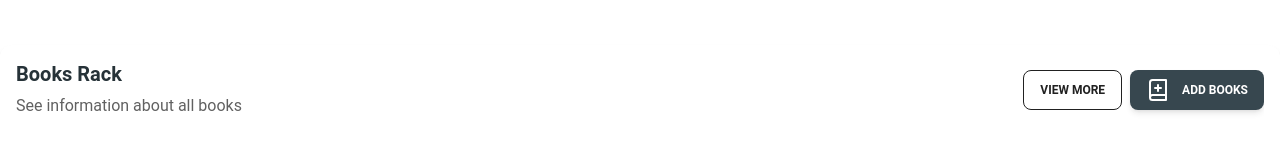
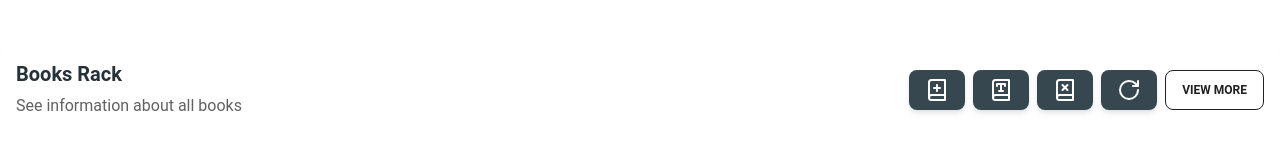
Before and after one commit to sushantkadam15/bookstore, a React (Create React App) app in the folder client/: page / in a window 1280 px wide. Shown: the part 209-359 px from the top of the page. Built offline with nearby package versions, Linux system fonts and the light colour scheme.

Commit message:
Added Input

```diff
--- a/client/src/Components/BooksTable.jsx
+++ b/client/src/Components/BooksTable.jsx
@@ -5,7 +5,7 @@ import {
   ChevronUpDownIcon,
 } from "@heroicons/react/24/outline";
 import { PencilIcon } from "@heroicons/react/24/solid";
-import { BookPlus } from "lucide-react";
+import { BookOpen, BookPlus, BookType, BookX, RotateCw } from "lucide-react";
 import { Frown } from "lucide-react";
 import {
   tableHead,
@@ -48,7 +48,19 @@ const BooksTable = () => {
   const itemEndIndex = itemStartIndex + itemsPerPage;
   const [selectedTab, setSelectedTab] = useState("all");
   const [searchQuery, setSearchQuery] = useState("");
+  const [editModeOnFor, setEditModeOnFor] = useState({
+    id: null,
+    key: null,
+  });
 
+  const handleEditModeToggle = (elementToActive, id, key) => {
+    if (elementToActive === "input") {
+      setEditModeOnFor({ ...editModeOnFor, id: id, key: key });
+    } else {
+      console.log("onl");
+      setEditModeOnFor({ ...editModeOnFor, id: null, key: null });
+    }
+  };
   return (
     <Card className="h-full w-full">
       <CardHeader floated={false} shadow={false} className="rounded-none">
@@ -61,7 +73,32 @@ const BooksTable = () => {
               See information about all books
             </Typography>
           </div>
+          {/* Action Buttons  */}
           <div className="flex shrink-0 flex-col gap-2 sm:flex-row">
+            <Button
+              className="flex items-center gap-3  bg-blue-gray-800"
+              size="sm"
+            >
+              <BookPlus />
+            </Button>
+            <Button
+              className="flex items-center gap-3  bg-blue-gray-800"
+              size="sm"
+            >
+              <BookType />
+            </Button>
+            <Button
+              className="flex items-center gap-3  bg-blue-gray-800"
+              size="sm"
+            >
+              <BookX />
+            </Button>
+            <Button
+              className="flex items-center gap-3  bg-blue-gray-800"
+              size="sm"
+            >
+              <RotateCw />
+            </Button>
             <Button
               variant="outlined"
               size="sm"
@@ -71,13 +108,6 @@ const BooksTable = () => {
               }}
             >
               {isViewMoreOn ? "view less" : "view more"}
-            </Button>
-            <Button
-              className="flex items-center gap-3  bg-blue-gray-800"
-              size="sm"
-            >
-              <BookPlus />
-              Add Books
             </Button>
           </div>
         </div>
@@ -182,20 +212,54 @@ const BooksTable = () => {
                           <div className="flex items-center gap-3">
                             <Avatar src={thumbnailUrl} alt={title} size="xl" />
                             <div className="flex flex-col">
+                              {/* If editModeOnFor contains key and id the input is displayed else Title  */}
+                              {editModeOnFor.id === _id &&
+                              editModeOnFor.key === "title" ? (
+                                <Input
+                                  label="Title"
+                                  value={title}
+                                  onMouseLeave={() =>
+                                    handleEditModeToggle("div")
+                                  }
+                                />
+                              ) : (
                                 <Typography
                                   variant="small"
                                   color="blue-gray"
                                   className="font-normal"
+                                  onClick={() =>
+                                    handleEditModeToggle("input", _id, "title")
+                                  }
                                 >
                                   {title}
                                 </Typography>
+                              )}
+                              {editModeOnFor.id === _id &&
+                              editModeOnFor.key === "authors" ? (
+                                <Input
+                                  label="Author"
+                                  value={authorsString}
+                                  onMouseOut={() => handleEditModeToggle("div")}
+                                />
+                              ) : (
                                 <Typography
                                   variant="small"
                                   color="blue-gray"
                                   className="my-1 line-clamp-1 w-96 font-normal opacity-70"
+                                  onClick={() => {
+                                    setEditModeOnFor({
+                                      ...editModeOnFor,
+                                      key: "authors",
+                                      id: _id,
+                                    });
+                                  }}
+                                  onBlur={() => {}}
                                 >
                                   {authorsString}
                                 </Typography>
+                              )}
+
+                              {/* <Input label="Author" value={authorsString} /> */}
                             </div>
                           </div>
                         </td>
@@ -206,7 +270,9 @@ const BooksTable = () => {
                               color="blue-gray"
                               className="font-normal"
                             >
-                              {formatDate(publishedDate.$date)}
+                              {publishedDate?.$date
+                                ? formatDate(publishedDate.$date)
+                                : "Missing"}
                             </Typography>
                             <Typography
                               variant="small"
```
Lines whose indentation alone changed are shown as unchanged.
